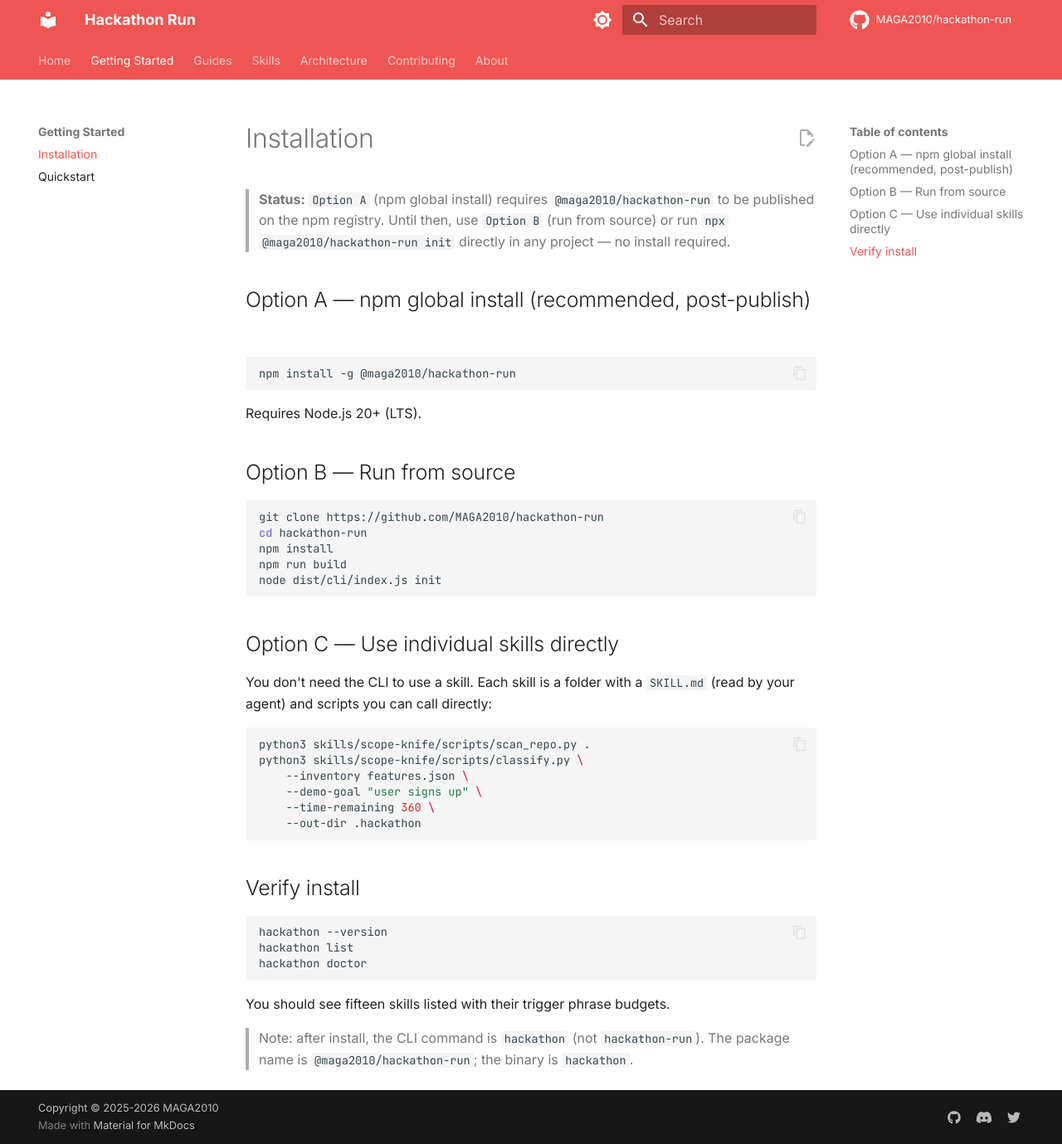
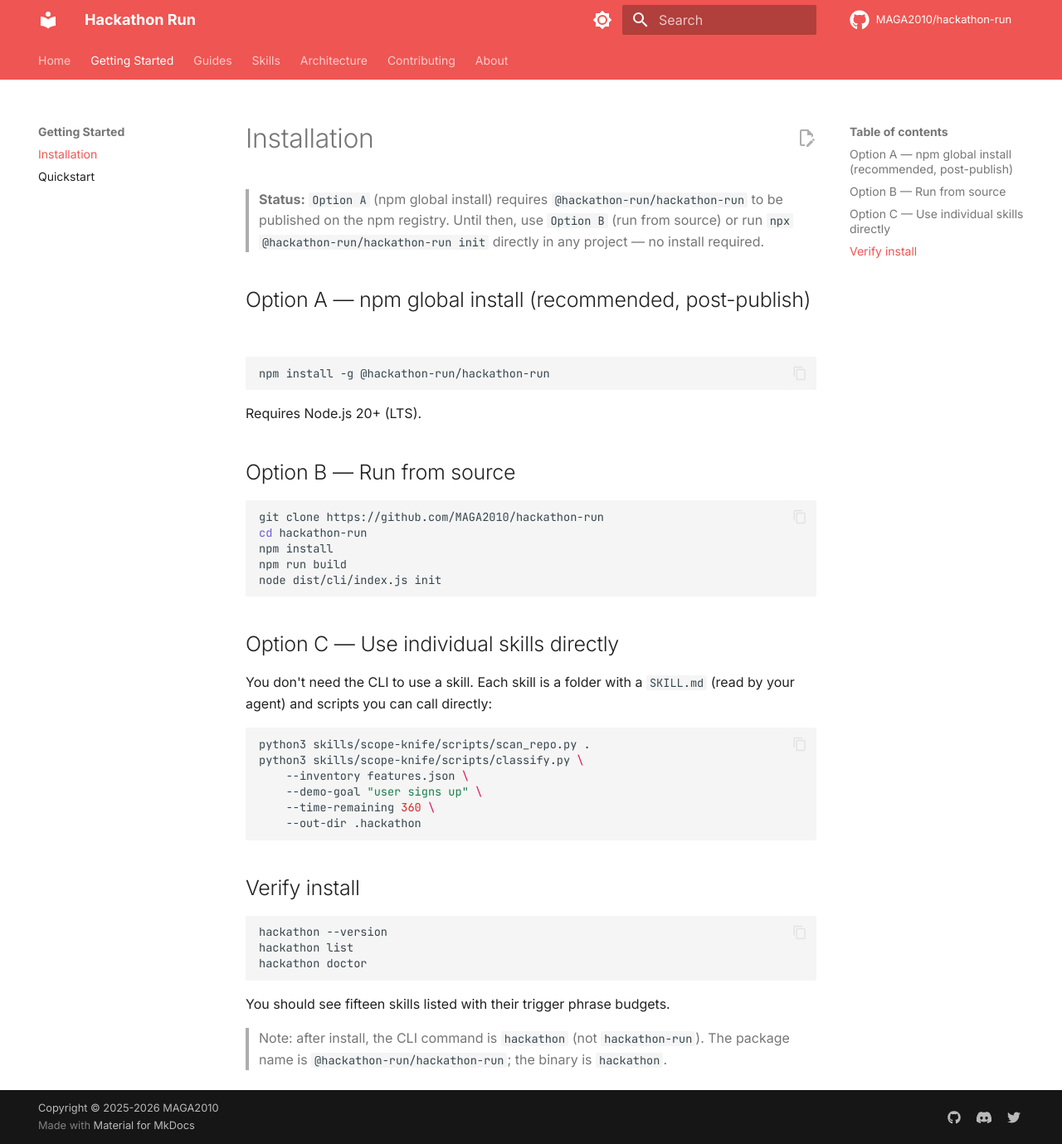
Before and after one commit to MAGA2010/hackathon-run, an MkDocs documentation site: the page built from docs/getting-started/installation.md, in a window 1280 px wide and 1379 px high. Shown: the whole window at 83% size. Built offline with MkDocs 1.6.1 and Material for MkDocs 9.7.7, drawn with Linux system fonts in a browser that asks for light colours; comment, search, counter and statistics services are not loaded.

Commit message:
chore: publish under @hackathon-run/ scope (org) instead of @maga2010/ (user)

````diff
--- a/docs/getting-started/installation.md
+++ b/docs/getting-started/installation.md
@@ -1,12 +1,12 @@
 # Installation
 
-> **Status:** `Option A` (npm global install) requires `@maga2010/hackathon-run` to be published on the npm registry.
-> Until then, use `Option B` (run from source) or run `npx @maga2010/hackathon-run init` directly in any project — no install required.
+> **Status:** `Option A` (npm global install) requires `@hackathon-run/hackathon-run` to be published on the npm registry.
+> Until then, use `Option B` (run from source) or run `npx @hackathon-run/hackathon-run init` directly in any project — no install required.
 
 ## Option A — npm global install (recommended, post-publish)
 
 ```bash
-npm install -g @maga2010/hackathon-run
+npm install -g @hackathon-run/hackathon-run
 ```
 
 Requires Node.js 20+ (LTS).
@@ -46,4 +46,4 @@ hackathon doctor
 You should see fifteen skills listed with their trigger phrase budgets.
 
 > Note: after install, the CLI command is `hackathon` (not `hackathon-run`).
-> The package name is `@maga2010/hackathon-run`; the binary is `hackathon`.
+> The package name is `@hackathon-run/hackathon-run`; the binary is `hackathon`.
--- a/package.json
+++ b/package.json
@@ -1,5 +1,5 @@
 {
-  "name": "@maga2010/hackathon-run",
+  "name": "@hackathon-run/hackathon-run",
   "version": "1.2.1.8",
   "description": "A decision-making and execution system for hackathon teams operating under time pressure.",
   "type": "module",
````
Also changed, not shown: BRAND.md (+1 -1 lines), CHANGELOG.md (+11 -0 lines), CONTRIBUTING.md (+1 -1 lines), README.md (+5 -5 lines), ROADMAP.md (+1 -1 lines), docs/index.md (+1 -1 lines).
